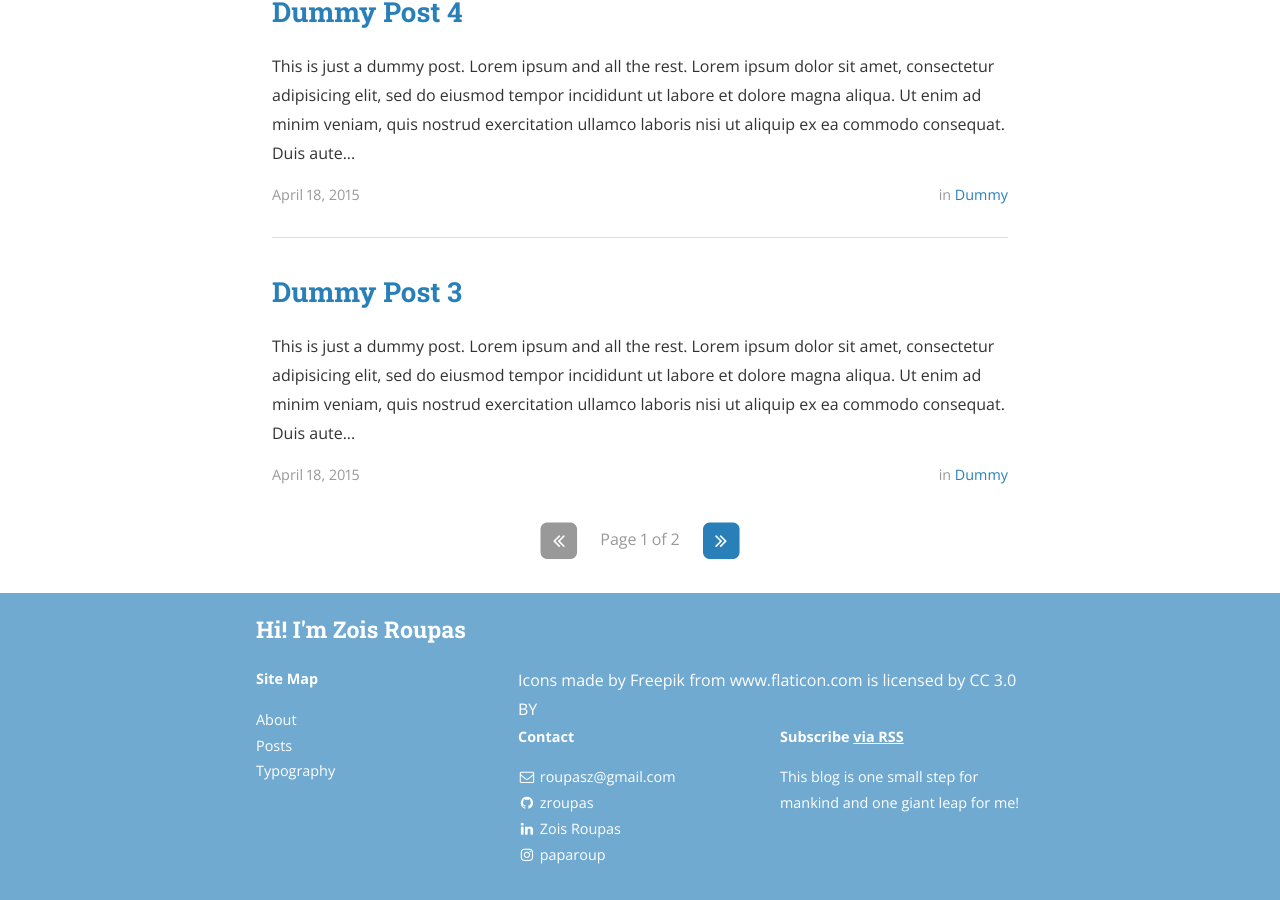
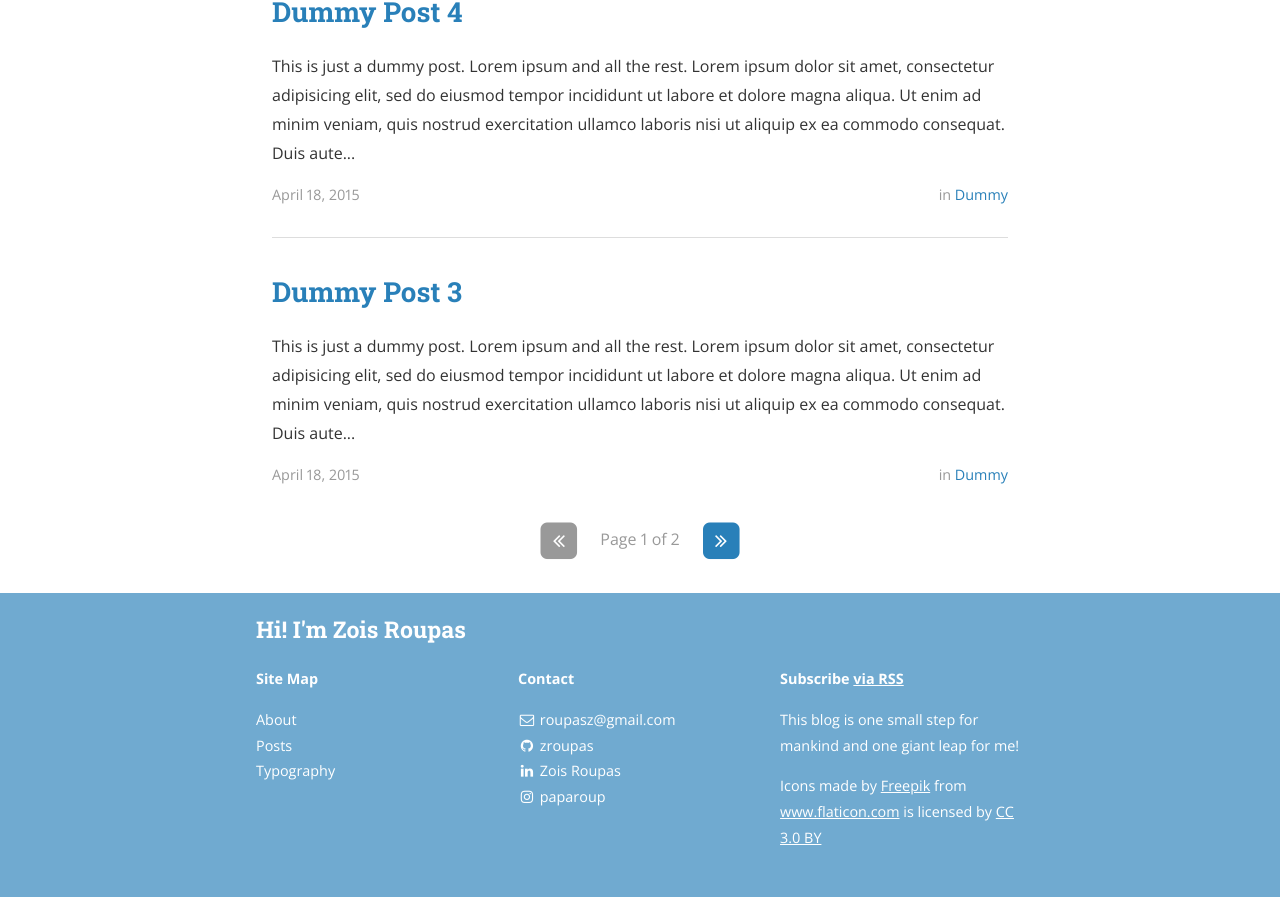
Before and after one commit to zroupas/zroupas.github.io, a Jekyll site: the page built from index.html, in a window 1280 px wide and 900 px high, scrolled down 1359 px. Built offline with Jekyll 4.4.1, drawn with Linux system fonts in a browser that asks for light colours; nearby versions of some CDN libraries; the list of posts is cut into pages by our own code.

Commit message:
adding updated flaticon credits for logo icons used in footer this time

```diff
--- a/_includes/footer.html
+++ b/_includes/footer.html
@@ -15,8 +15,6 @@
         {% endfor %}
       </ul>
     </div>
-
-    <div>Icons made by <a href="https://www.flaticon.com/authors/freepik" title="Freepik">Freepik</a> from <a href="https://www.flaticon.com/"                 title="Flaticon">www.flaticon.com</a> is licensed by <a href="http://creativecommons.org/licenses/by/3.0/"                 title="Creative Commons BY 3.0" target="_blank">CC 3.0 BY</a></div>
 
     <div class="site-contact">
 
@@ -46,6 +44,7 @@
     <div class="site-signature">
       <p class="rss-subscribe text"><strong>Subscribe <a href="{{ "/feed.xml" | prepend: site.baseurl }}">via RSS</a></strong></p>
       <p class="text">{{ site.description }}</p>
+      <p>Icons made by <a href="https://www.flaticon.com/authors/freepik" title="Freepik">Freepik</a> from <a href="https://www.flaticon.com/"                 title="Flaticon">www.flaticon.com</a> is licensed by <a href="http://creativecommons.org/licenses/by/3.0/"                 title="Creative Commons BY 3.0" target="_blank">CC 3.0 BY</a></p>
     </div>
 
   </div>
```
